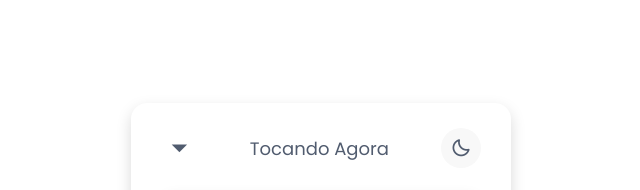
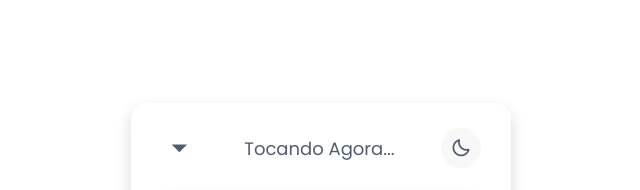
Before and after one commit to Deunisso/tay, a plain HTML site: page index.html in a window 1280 px wide. Shown: the top 190 px of the page, 319-959 px from the left. Drawn offline with nearby package versions, Linux system fonts and the light colour scheme.

Commit message:
Update index.html

```diff
--- a/index.html
+++ b/index.html
@@ -26,7 +26,7 @@
     <div class="wrapper">
         <div class="top-bar">
             <i class="material-icons">arrow_drop_down</i>
-            <span>Tocando Agora</span>
+            <span>Tocando Agora...</span>
             <div class="dark-mode">
                 <i class='bx bx-moon' ></i>
                 <i class='bx bxs-moon'></i>
```
